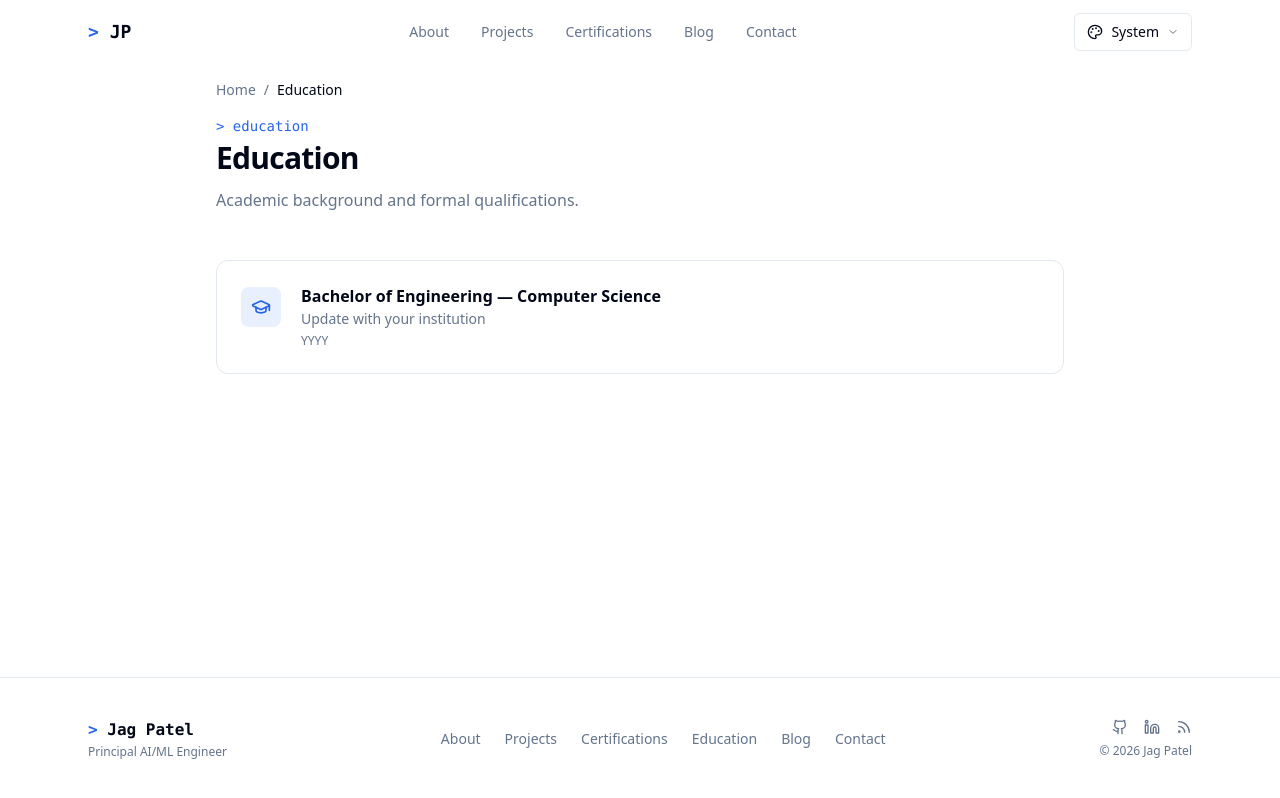
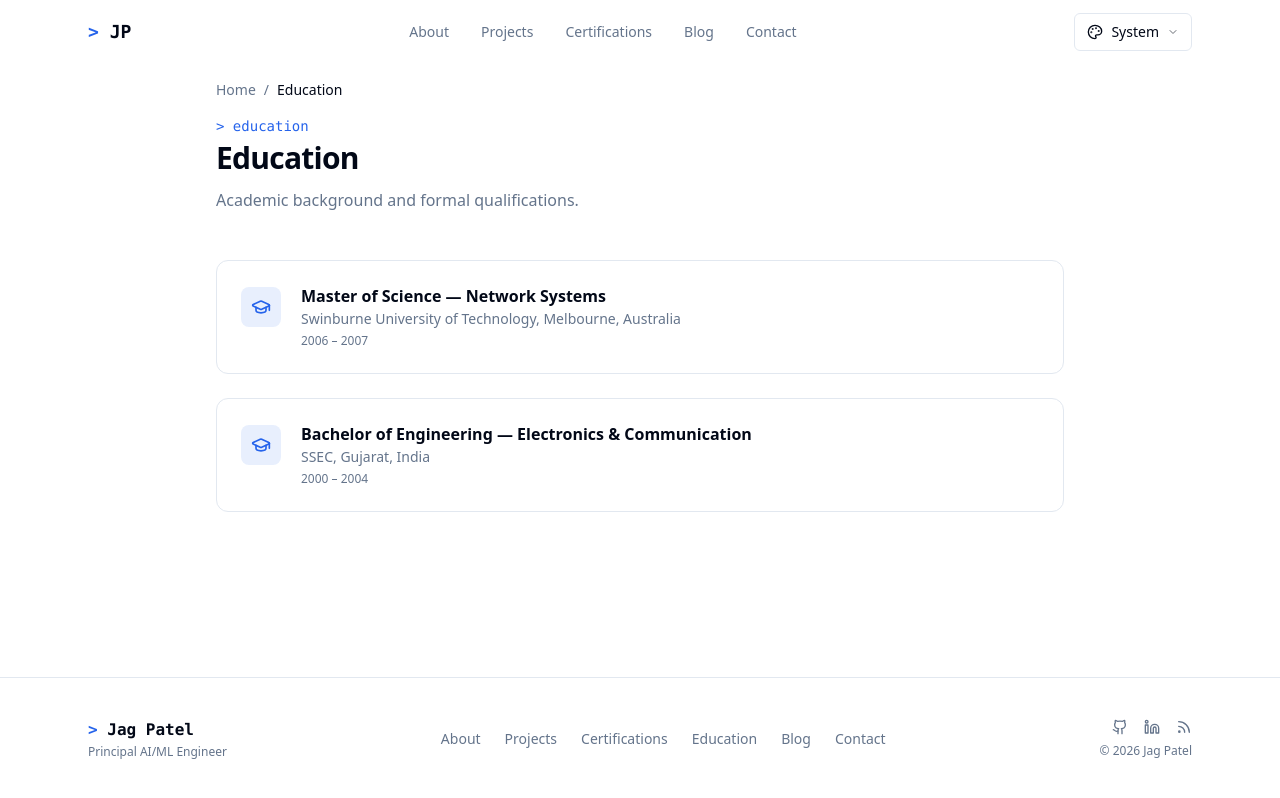
Before and after one commit to JagdishkumarPatel/JagdishkumarPatel.github.io, a Next.js app: page /education in a window 1280 px wide. Built offline with nearby package versions, Linux system fonts and the light colour scheme.

Commit message:
content: update education (SSEC) and certifications data

```diff
--- a/content/publish/e2e-testing-framework.mdx
+++ b/content/publish/e2e-testing-framework.mdx
@@ -1,5 +1,5 @@
 ---
-title: "🚀 Over the past few weeks, I've built a language-agnostic API & AI/ML E2E testing framework..."
+title: "🚀 A language-agnostic API & AI/ML E2E testing framework"
 slug: "e2e-testing-framework"
 date: "2026-04-05"
 description: "Building a plug-and-play reliability engine for modern API and AI/ML systems."
--- a/public/metadata/education.json
+++ b/public/metadata/education.json
@@ -1,11 +1,21 @@
 [
   {
+    "degree": "Master of Science",
+    "field": "Network Systems",
+    "institution": "Swinburne University of Technology",
+    "location": "Melbourne, Australia",
+    "start": "2006",
+    "end": "2007",
+    "description": "",
+    "credentialUrl": ""
+  },
+  {
     "degree": "Bachelor of Engineering",
-    "field": "Computer Science",
-    "institution": "Update with your institution",
-    "location": "",
-    "start": "YYYY",
-    "end": "YYYY",
+    "field": "Electronics & Communication",
+    "institution": "SSEC",
+    "location": "Gujarat, India",
+    "start": "2000",
+    "end": "2004",
     "description": "",
     "credentialUrl": ""
   }
```
Also changed, not shown: 1 other file (tests, documents, lock files or other folders).
